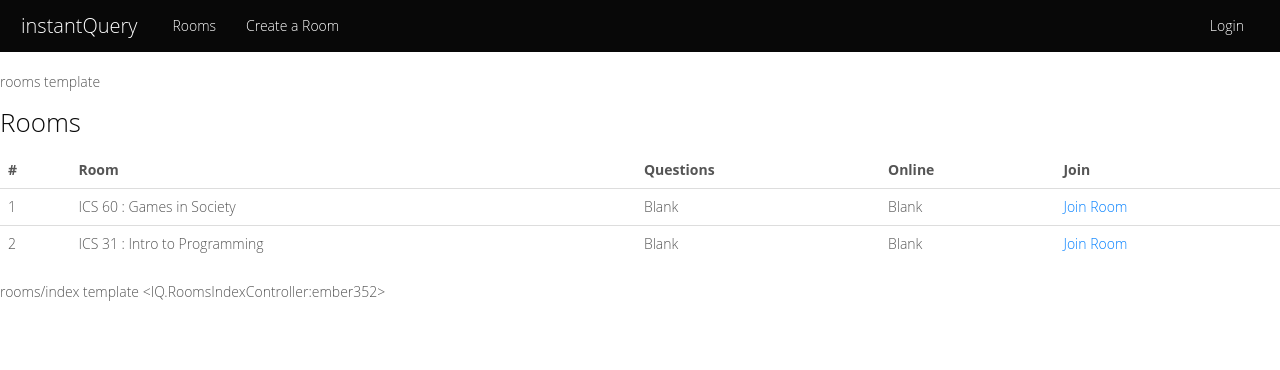
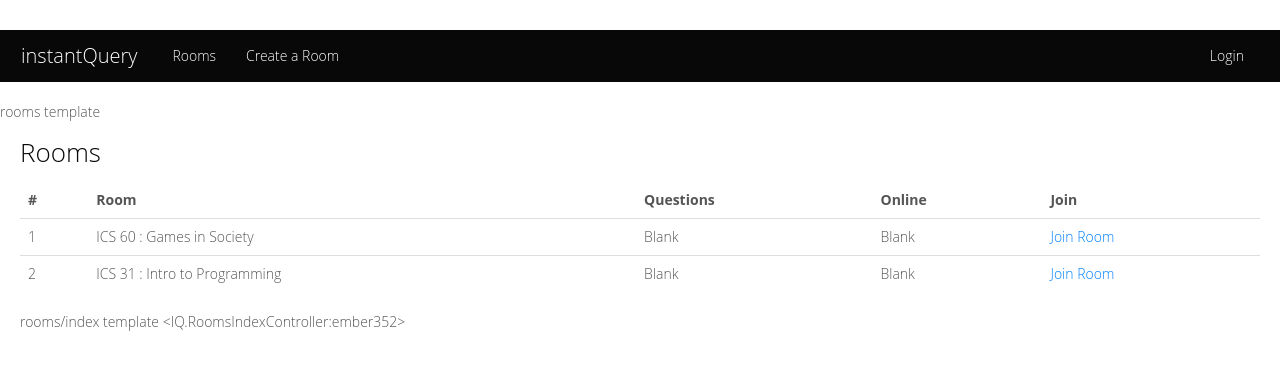
Before and after one commit to patdohere/instantQuery, a website: page public/index.html in a window 1280 px wide. Drawn offline with Linux system fonts and the light colour scheme.

Commit message:
Made margins

```diff
--- a/public/index.html
+++ b/public/index.html
@@ -20,8 +20,22 @@
     index template
   </script>
 
+<div class="container-fluid">
+  <div class="row-fluid">
+    <div class="span2">
+      <!--Sidebar content-->
+    </div>
+    <div class="span10">
+      <!--Body content-->
+    </div>
+  </div>
+</div>
+
   <script type="text/x-handlebars" data-template-name="rooms">
     rooms template
+    <div class="container-fluid">
+      <div class="row-fluid">
+        <div class="span12">
           <h2 >Rooms</h2>
           <table class="table">
             <thead>
@@ -108,6 +122,10 @@
           <script type="text/x-handlebars" data-template-name="answer">
             answer template
           </script>
+        </div>
+      </div>
+    </div>
+  </script>
 
 
   <!-- Le JavaScript Libraries -->
--- a/public/js/views/views.js
+++ b/public/js/views/views.js
@@ -91,7 +91,7 @@ IQ.RoomCreateView = Ember.View.extend({
   template: Ember.Handlebars.compile([
     '<form>',
       '<fieldset>',
-        '<legend>Create Room</legend>',
+        '<legend>Create a Room</legend>',
         '<label>Room Title</label>',
         '{{view Ember.TextField placeholder="title" valueBinding="view.title"}}',
         '<span class="help-block">Please use appropriate titles</span>',
```
Lines whose indentation alone changed are shown as unchanged.
